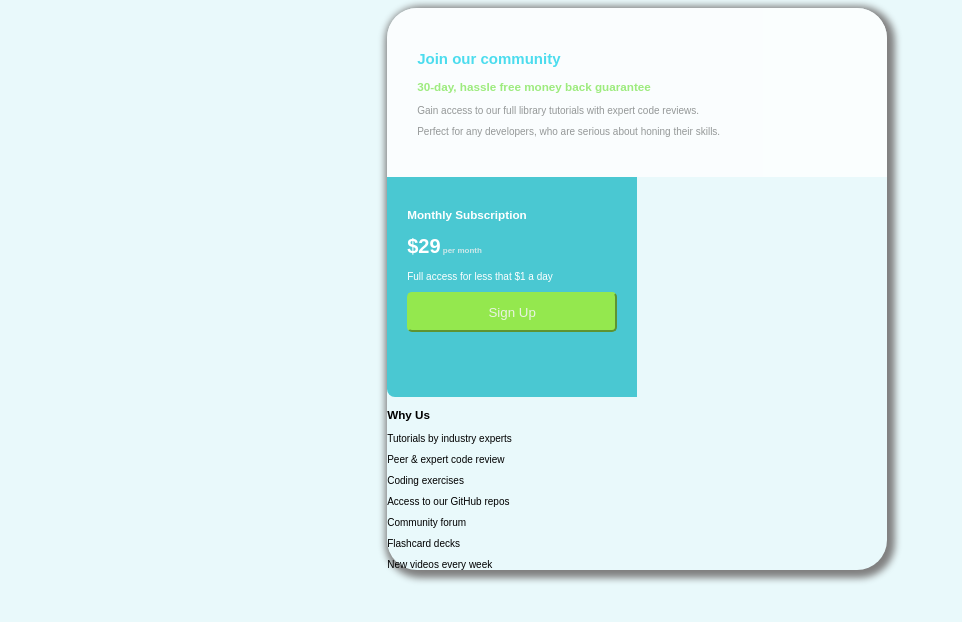
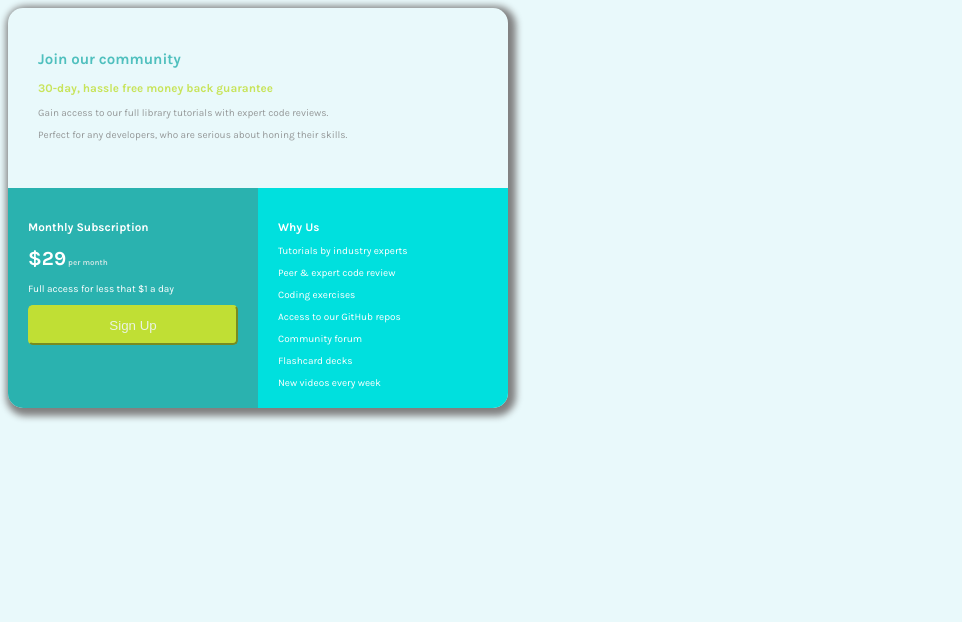
Before and after one commit to Michi007ep/Pricing-Card, a plain HTML site: page index.html in a window 1280 px wide. Shown: the whole page, without its empty margins (0-962 px from the left). Drawn offline with Linux system fonts and the light colour scheme.

Commit message:
Update style.css

```diff
--- a/style.css
+++ b/style.css
@@ -1,38 +1,53 @@
+html {
+    box-sizing:border-box;
+    font-family:'Karla';
+  }
+
+  *,*:before,*:after{
+    box-sizing:inherit;
+  }
+
   body {
     background-color:#E9F9FB;
-  font-family:Arial;
     font-size: 10px;
 
   }
 
   .master-container {
- width:500px;
- border-radius: 30px;
+   height:auto;
+   width:90%;
+   border-radius: 15px;
    box-shadow:3px 3px 7px 5px grey;
+   overflow:hidden;
 
- margin-left:30%
+
+
 
 
   }
 
   #join {
-  color: #25D6EC;
+    color: #2ab2af;
   }
 
   #green-text {
-  color:#8BE860;
+    color:#c0df34;
+  }
+
+  #bottom-section {
+    height:220px;
+
+
   }
 
 
   #community {
-
-  background-color: white;
-  border-top-left-radius:30px;
-  border-top-right-radius:30px;
+    height:180px;
     color:grey;
     opacity:0.8;
     padding:30px;
-  border-radius: 10px 5px 5px 5px grey;
+
+
 
 
     }
@@ -40,39 +55,33 @@ body {
     display:inline;
     color:#F0F0F0 ;
     font-size:0.5rem;
-  opacity:0.8
+    opacity:0.8;
   }
 
   #subscription {
-  background-color:#4AC8D2;
-  width:50%;
+    background-color:#2ab2af;
+    width:100%;
     display:inline-block;
-  box-sizing:border-box;
     color:white;
     padding:20px;
     height:220px;
-  border-radius:0 0 0 8px;
-
-
    }
 
-.why-us{
-  background-color:#52EAF6;
-  width:50%;
+  #why-us{
+    background-color:#00E0DE;
+    width:100%;
     height:220px;
     display:inline-block;
     color:white;
     float:right;
     padding:20px;
-  border-radius: 0 0 8px 0;
-  margin-bottom:30px;
-  box-sizing:border-box;
+
    }
 
   #button {
-  border-color: #94E84E;
+    border-color: #c0df34;
     border-radius:5px 5px 5px 5px;
-  background-color:#94E84E;
+    background-color:#c0df34;
     width:100%;
     height:40px;
     color:#EAF3E2;
@@ -83,3 +92,16 @@ body {
     color:black;
     cursor:pointer;
   }
+
+
+
+  @media
+    (min-width:576px){
+     .master-container{
+        width:500px;
+        height:400px;
+      }
+      #subscription, #why-us {
+        width:50%;
+      }
+  }
```
Lines whose indentation alone changed are shown as unchanged.
